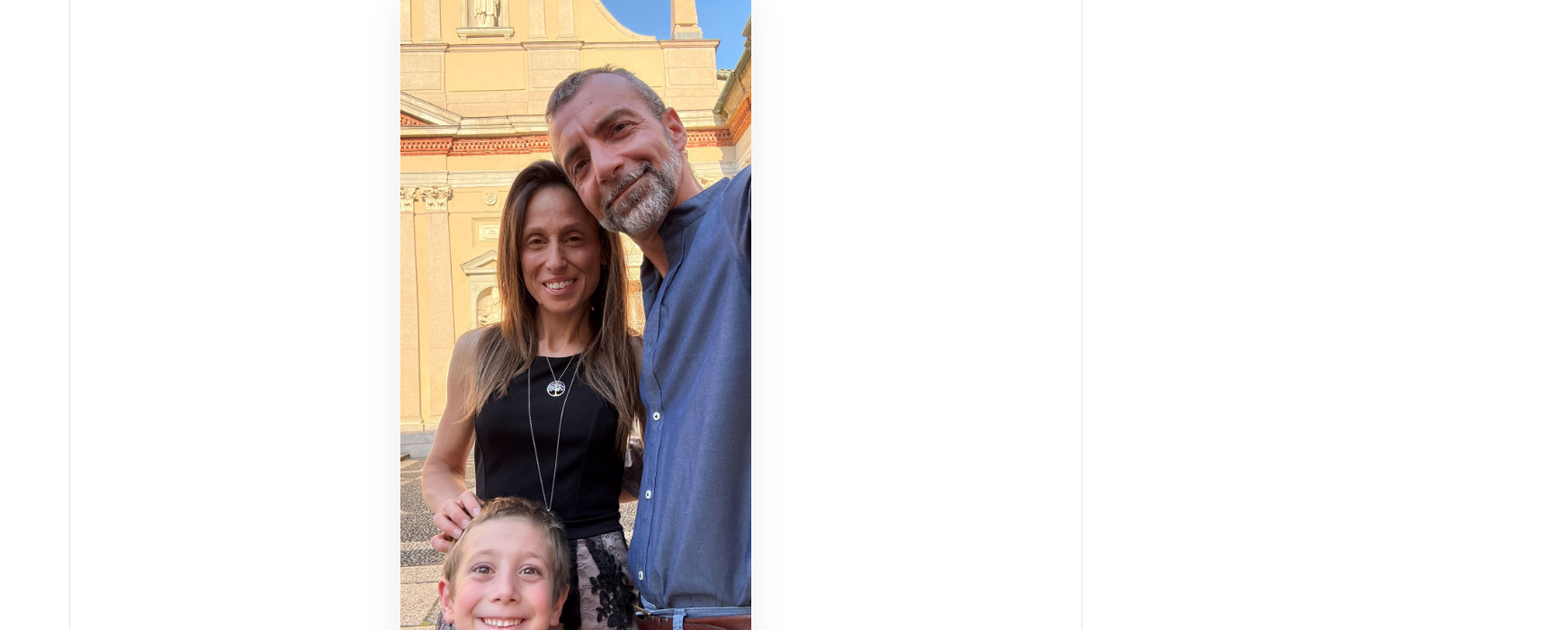
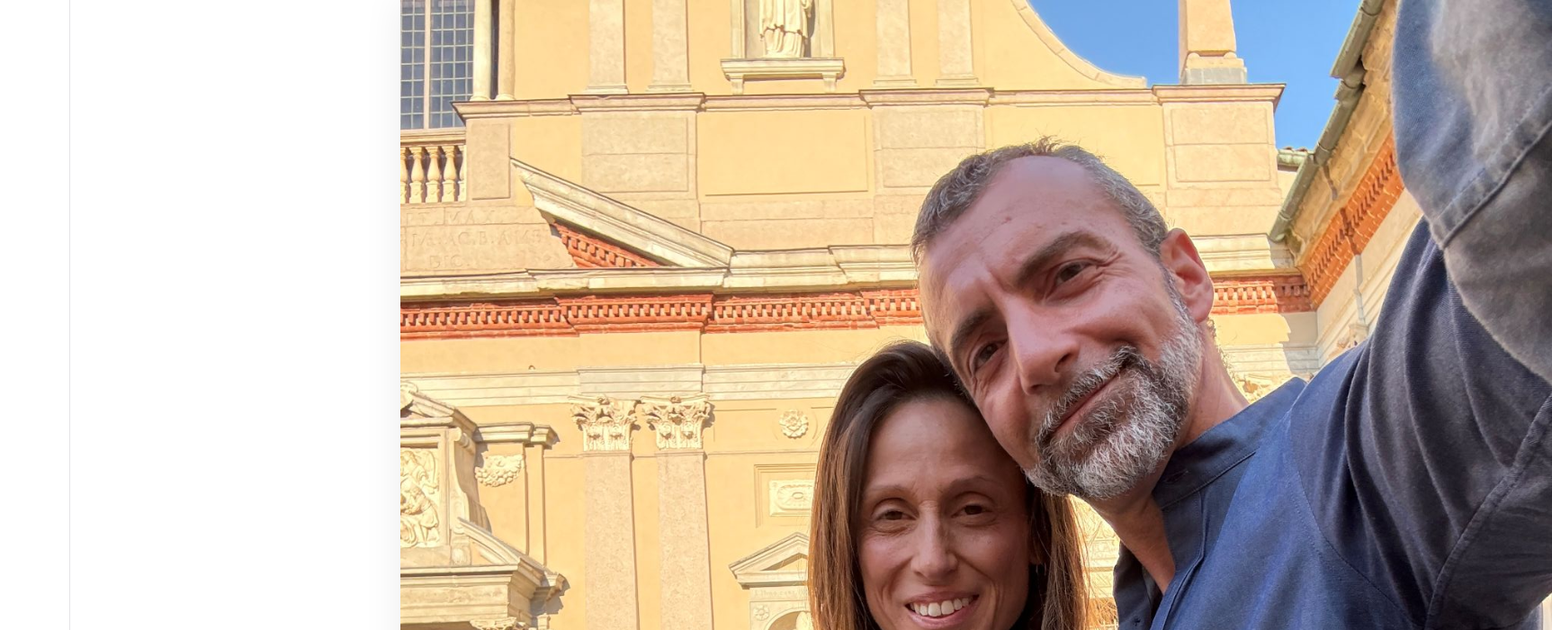
Before and after one commit to brnfpp79/robe-di-casa, a React (Vite) app: page / in a window 1280 px wide. Shown: the top 700 px of the page at 90% size, 1725 px wide, since content can reach past the window. Built offline with nearby package versions, Linux system fonts and the light colour scheme.

Commit message:
aggiunta home page con foto famiglia2

```diff
--- a/src/pages/Home.jsx
+++ b/src/pages/Home.jsx
@@ -5,22 +5,14 @@ function Home() {
 
   return (
   <div onClick={() => navigate("/lista")} style={{
-      width: "100%",
+    width: "100vw",
     height: "100vh",
     cursor: "pointer",
-      position: "relative",
-      overflow: "hidden"
+    backgroundImage: "url('/famiglia.jpg')",
+    backgroundSize: "cover",
+    backgroundPosition: "center top",
+    position: "relative"
   }}>
-      <img
-        src="/famiglia.jpg"
-        alt="famiglia"
-        style={{
-          width: "100%",
-          height: "100%",
-          objectFit: "cover",
-          objectPosition: "center top"
-        }}
-      />
     <div style={{
       position: "absolute",
       bottom: 60,
```
Lines whose indentation alone changed are shown as unchanged.
